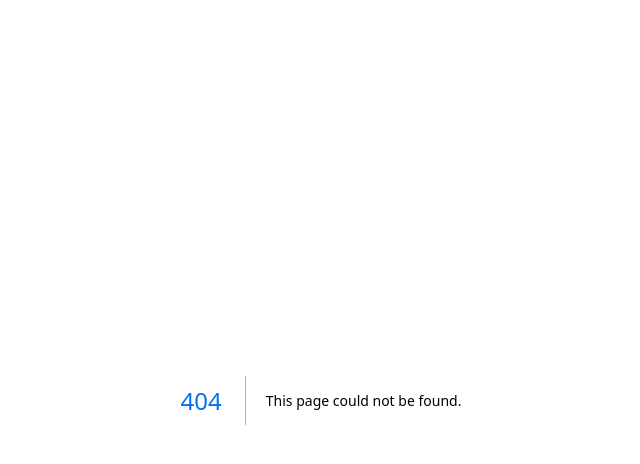
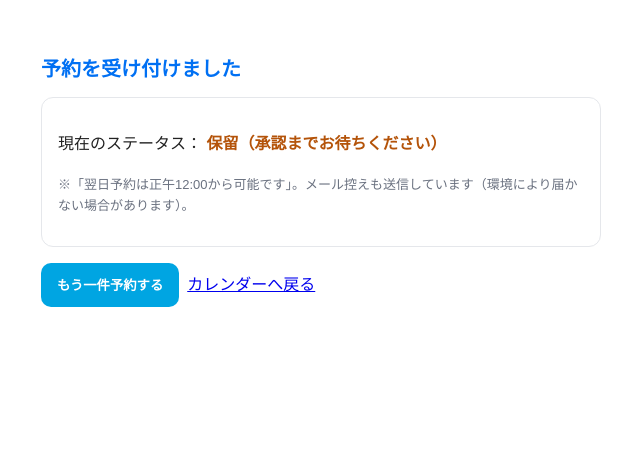
Before and after one commit to le-watanabe-y/support-you-yoro-reservation-clean, a Next.js app: page /reserve/thanks in a window 1280 px wide. Before the commit this address had no page. Shown: the top 464 px of the page, without its empty margins (319-959 px from the left). Built offline with nearby package versions, Linux system fonts and the light colour scheme.

Commit message:
Create page.tsx

```diff
--- /dev/null
+++ b/app/reserve/thanks/page.tsx
@@ -0,0 +1,35 @@
+"use client";
+import { useSearchParams, useRouter } from "next/navigation";
+
+export default function ThanksPage() {
+  const q = useSearchParams();
+  const router = useRouter();
+  const status = q.get("status") || "pending";
+
+  return (
+    <main style={{ maxWidth: 560, margin: "24px auto", padding: 16 }}>
+      <h1 style={{ fontSize: 20, fontWeight: 800, marginBottom: 12 }}>予約を受け付けました</h1>
+      <div style={{ border: "1px solid #e5e7eb", borderRadius: 12, padding: 16, background: "#fff" }}>
+        <p style={{ lineHeight: 1.8 }}>
+          現在のステータス：{" "}
+          <strong style={{ color: status === "approved" ? "#059669" : "#b45309" }}>
+            {status === "approved" ? "承認済（先着枠）" : "保留（承認までお待ちください）"}
+          </strong>
+        </p>
+        <p style={{ color: "#6b7280", fontSize: 13, marginTop: 8 }}>
+          ※「翌日予約は正午12:00から可能です」。メール控えも送信しています（環境により届かない場合があります）。
+        </p>
+      </div>
+
+      <div style={{ display: "flex", gap: 8, marginTop: 16 }}>
+        <button
+          onClick={() => router.push("/reserve")}
+          style={{ height: 44, background: "#00A5E2", color: "#fff", border: 0, borderRadius: 10, fontWeight: 700, padding: "0 16px" }}
+        >
+          もう一件予約する
+        </button>
+        <a href="/calendar" style={{ alignSelf: "center", textDecoration: "underline" }}>カレンダーへ戻る</a>
+      </div>
+    </main>
+  );
+}
```
